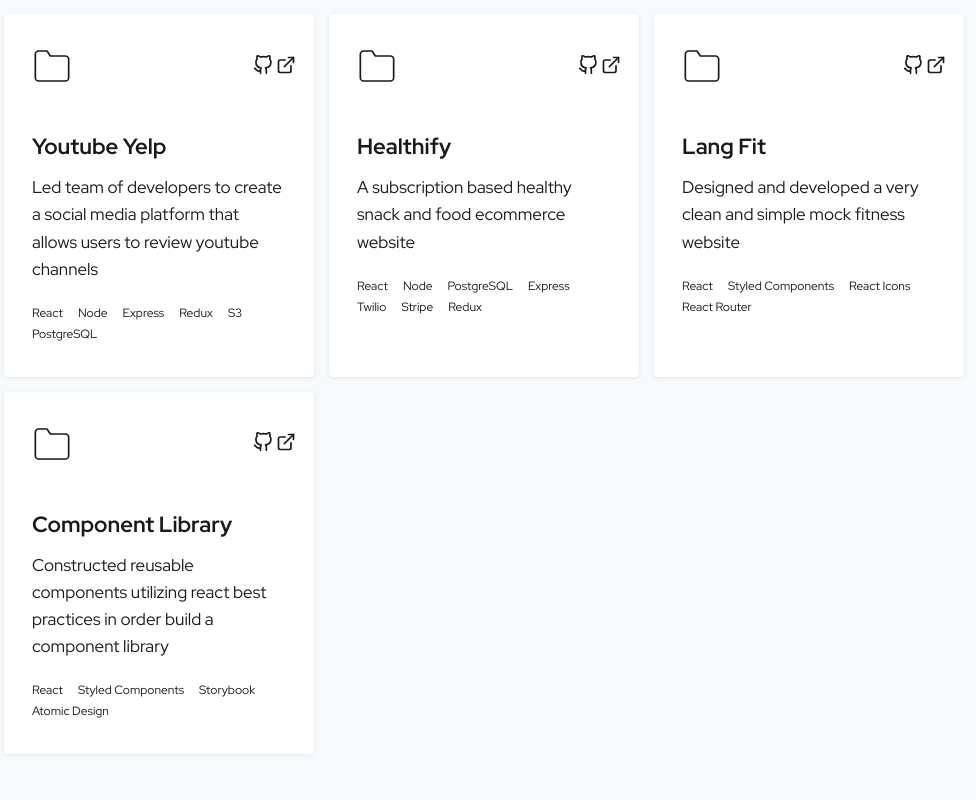
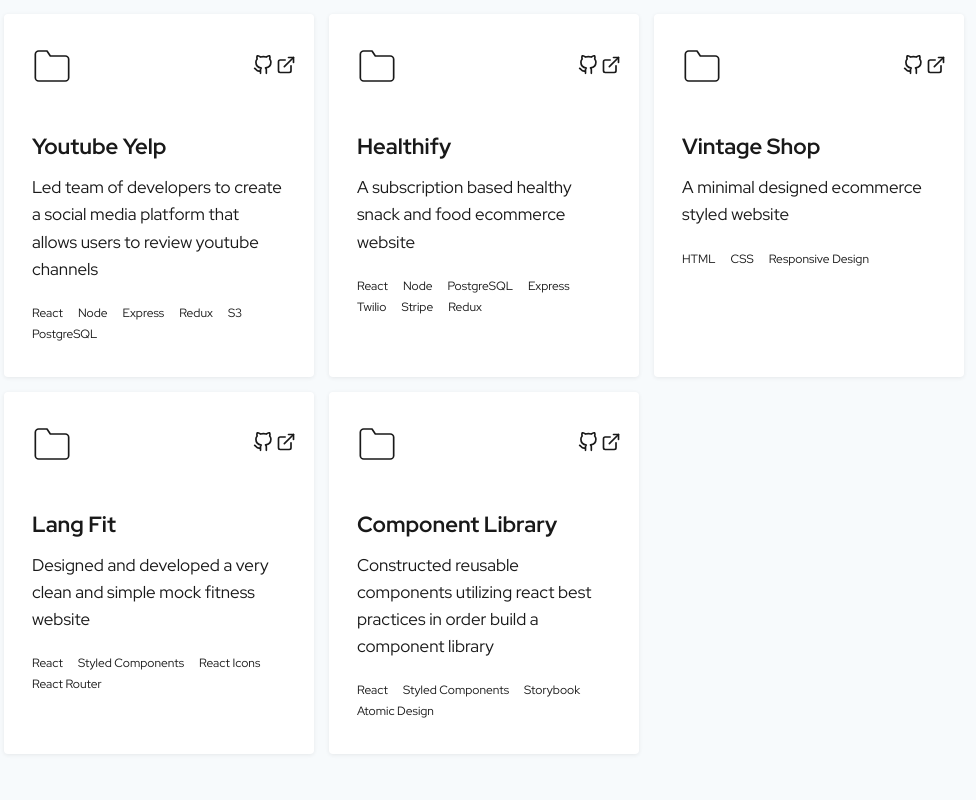
Before and after one commit to cavingayle/Portfolio-Website, a React (Create React App) app: page / in a window 1280 px wide. Shown: the part 1580-2380 px from the top of the page, without its empty margins (156-1132 px from the left). Built offline with nearby package versions, Linux system fonts and the light colour scheme.

Commit message:
Added Vintage Shop Project

```diff
--- a/src/components/ProjectData.js
+++ b/src/components/ProjectData.js
@@ -1,35 +1,50 @@
 export const projectData = [
-    {
-    projectTitle:'Youtube Yelp',
-    projectDescription:'Led team of developers to create a social media platform that allows users to review youtube channels',
-    projectTech: ['React', 'Node', 'Express', 'Redux', 'S3','PostgreSQL'],
-    githubLink:'https://github.com/cavingayle/youtubeyelp',
-    liveLink:'http://youtube-yelp.com/#/'
-  },
-    {
-    projectTitle:'Healthify',
-    projectDescription:'A subscription based healthy snack and food ecommerce website ',
-    projectTech: ['React', 'Node','PostgreSQL', 'Express', 'Twilio', 'Stripe', 'Redux' ],
-    githubLink:'https://github.com/cavingayle/dev-personal-project/',
-    liveLink:'http://142.93.253.118:4003/#/'
-
+  {
+    projectTitle: 'Youtube Yelp',
+    projectDescription:
+      'Led team of developers to create a social media platform that allows users to review youtube channels',
+    projectTech: ['React', 'Node', 'Express', 'Redux', 'S3', 'PostgreSQL'],
+    githubLink: 'https://github.com/cavingayle/youtubeyelp',
+    liveLink: 'http://youtube-yelp.com/#/',
   },
   {
-    projectTitle:'Lang Fit',
-    projectDescription:'Designed and developed a very clean and simple mock fitness website',
-    projectTech: ['React', 'Styled Components', 'React Icons', 'React Router', ],
-    githubLink:'https://github.com/cavingayle/Fitness-Website',
-    liveLink:'https://langfitness.netlify.app/'
-
+    projectTitle: 'Healthify',
+    projectDescription:
+      'A subscription based healthy snack and food ecommerce website ',
+    projectTech: [
+      'React',
+      'Node',
+      'PostgreSQL',
+      'Express',
+      'Twilio',
+      'Stripe',
+      'Redux',
+    ],
+    githubLink: 'https://github.com/cavingayle/dev-personal-project/',
+    liveLink: '',
   },
-    {
-    projectTitle:'Component Library',
-    projectDescription:'Constructed reusable components utilizing react best practices in order build a component library',
-    projectTech: ['React', 'Styled Components', 'Storybook', 'Atomic Design', ],
-    githubLink:'https://github.com/cavingayle/Storybook-StyledComponents',
-    liveLink:'https://5fd9716c9a2cde16086753e3--buttons-storybook.netlify.app/?path=/story/main-button--template'
-
+  {
+    projectTitle: 'Vintage Shop',
+    projectDescription: 'A minimal designed ecommerce styled website',
+    projectTech: ['HTML', 'CSS', 'Responsive Design'],
+    githubLink: 'https://github.com/cavingayle/Vintage-Shop',
+    liveLink: 'https://vintageshop.netlify.app/',
   },
-
-
-  ]
+  {
+    projectTitle: 'Lang Fit',
+    projectDescription:
+      'Designed and developed a very clean and simple mock fitness website',
+    projectTech: ['React', 'Styled Components', 'React Icons', 'React Router'],
+    githubLink: 'https://github.com/cavingayle/Fitness-Website',
+    liveLink: 'https://langfitness.netlify.app/',
+  },
+  {
+    projectTitle: 'Component Library',
+    projectDescription:
+      'Constructed reusable components utilizing react best practices in order build a component library',
+    projectTech: ['React', 'Styled Components', 'Storybook', 'Atomic Design'],
+    githubLink: 'https://github.com/cavingayle/Storybook-StyledComponents',
+    liveLink:
+      'https://5fd9716c9a2cde16086753e3--buttons-storybook.netlify.app/?path=/story/main-button--template',
+  },
+]
```
Also changed, not shown: 1 other file (tests, documents, lock files or other folders).
